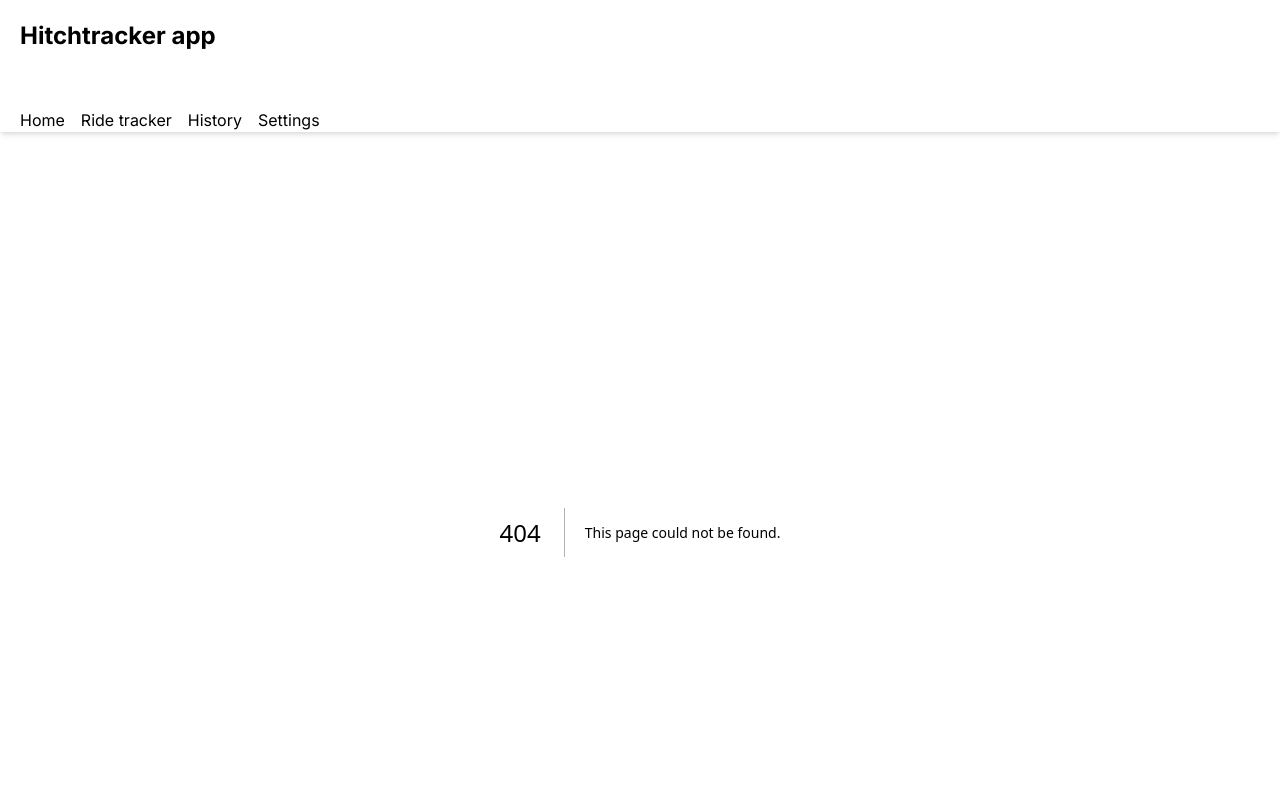
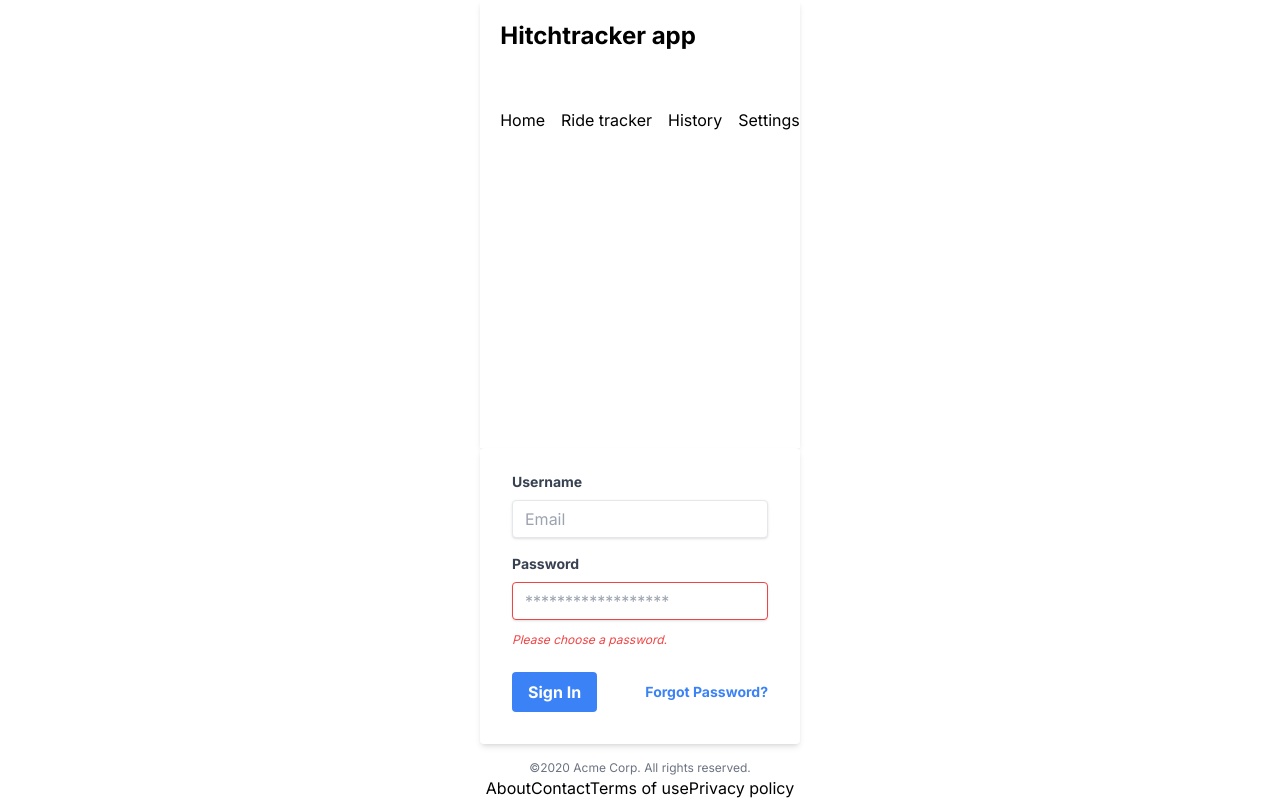
Before and after one commit to fabiantax87/hackathon-hitchtracker, a Next.js app: page /login in a window 1280 px wide. Before the commit this address had no page. Shown: the top 800 px of the page. Built offline with nearby package versions, Linux system fonts and the light colour scheme.

Commit message:
added login page functionality

```diff
--- a/app/globals.css
+++ b/app/globals.css
@@ -17,11 +17,17 @@
 }
 
 body {
-  color: rgb(var(--foreground-rgb));
-  background: linear-gradient(
-      to bottom,
-      transparent,
-      rgb(var(--background-end-rgb))
-    )
-    rgb(var(--background-start-rgb));
+  /* center the items in body */
+  display: flex;
+  flex-direction: column;
+  align-items: center;
+  justify-content: center;
+  width: 100vw !important;
+  height: 100vh !important;
+  /* set the background gradient */
+  /* background: linear-gradient(
+    to bottom right,
+    rgb(var(--background-start-rgb)),
+    rgb(var(--background-end-rgb))
+  ); */
 }
--- a/app/layout.tsx
+++ b/app/layout.tsx
@@ -1,28 +1,23 @@
-import Navigation from '@/components/navigation/Navigation'
-import './globals.css'
-import type { Metadata } from 'next'
-import { Inter } from 'next/font/google'
-import Footer from '@/components/footer/Footer'
+import Navigation from "@/components/navigation/Navigation";
+import "./globals.css";
+import type { Metadata } from "next";
+import { Inter } from "next/font/google";
+import Footer from "@/components/footer/Footer";
 
-const inter = Inter({ subsets: ['latin'] })
-
-export const metadata: Metadata = {
-  title: 'Create Next App',
-  description: 'Generated by create next app',
-}
+const inter = Inter({ subsets: ["latin"] });
 
 export default function RootLayout({
   children,
 }: {
-  children: React.ReactNode
+  children: React.ReactNode;
 }) {
   return (
     <html lang="en">
       <body className={inter.className}>
-      <Navigation />
+        <Navigation />
         {children}
-      <Footer />
-        </body>
+        <Footer />
+      </body>
     </html>
-  )
+  );
 }
--- /dev/null
+++ b/app/login/page.tsx
@@ -0,0 +1,89 @@
+"use client";
+
+import { useState } from "react";
+
+const Login = () => {
+    const [email, setEmail] = useState("");
+    const [password, setPassword] = useState("");
+
+    const handleSubmit = (e: any) => {
+        e.preventDefault();
+        console.log("email: ", email);
+
+        fetch("/api/login", {
+            method: "POST",
+            body: JSON.stringify({ email, password }),
+            headers: {
+                "Content-Type": "application/json",
+            },
+        })
+            .then((res) => res.json())
+            .then((res) => {
+                if (res.error) {
+                    alert(res.error);
+                } else {
+                    alert("success");
+                }
+            });
+    };
+
+    return (
+        <div className="w-full max-w-xs">
+            <form className="bg-white shadow-md rounded px-8 pt-6 pb-8 mb-4">
+                <div className="mb-4">
+                    <label
+                        className="block text-gray-700 text-sm font-bold mb-2"
+                        htmlFor="email"
+                    >
+                        Username
+                    </label>
+                    <input
+                        className="shadow appearance-none border rounded w-full py-2 px-3 text-gray-700 leading-tight focus:outline-none focus:shadow-outline"
+                        id="email"
+                        type="text"
+                        placeholder="Email"
+                        onChange={(e) => setEmail(e.target.value)}
+                    />
+                </div>
+                <div className="mb-6">
+                    <label
+                        className="block text-gray-700 text-sm font-bold mb-2"
+                        htmlFor="password"
+                    >
+                        Password
+                    </label>
+                    <input
+                        className="shadow appearance-none border border-red-500 rounded w-full py-2 px-3 text-gray-700 mb-3 leading-tight focus:outline-none focus:shadow-outline"
+                        id="password"
+                        type="password"
+                        placeholder="******************"
+                        onChange={(e) => setPassword(e.target.value)}
+                    />
+                    <p className="text-red-500 text-xs italic">
+                        Please choose a password.
+                    </p>
+                </div>
+                <div className="flex items-center justify-between">
+                    <button
+                        onClick={handleSubmit}
+                        className="bg-blue-500 hover:bg-blue-700 text-white font-bold py-2 px-4 rounded focus:outline-none focus:shadow-outline"
+                        type="submit"
+                    >
+                        Sign In
+                    </button>
+                    <a
+                        className="inline-block align-baseline font-bold text-sm text-blue-500 hover:text-blue-800"
+                        href="#"
+                    >
+                        Forgot Password?
+                    </a>
+                </div>
+            </form>
+            <p className="text-center text-gray-500 text-xs">
+                &copy;2020 Acme Corp. All rights reserved.
+            </p>
+        </div>
+    );
+};
+
+export default Login;
--- a/app/page.tsx
+++ b/app/page.tsx
@@ -1,9 +1,9 @@
-import Image from 'next/image'
+import Image from "next/image";
 
 export default function Home() {
   return (
     <main className="flex min-h-screen flex-col items-center justify-between p-24">
       <h1>text</h1>
     </main>
-  )
+  );
 }
```
